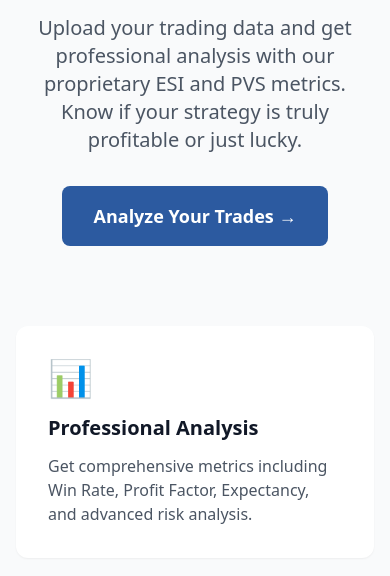
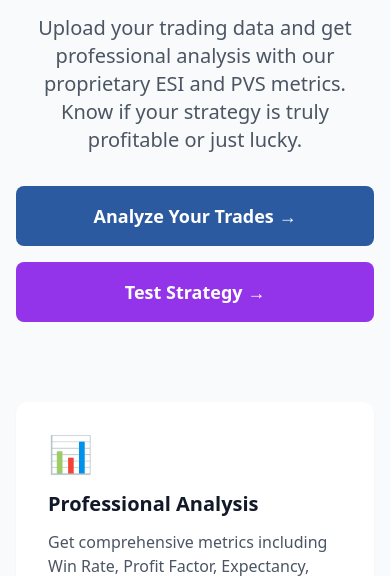
Before and after one commit to roelofgootjesgit/edgelab, a Flask app: page / in a window 390 px wide. Shown: the part 250-826 px from the top of the page. Run offline with Flask 3, Linux system fonts and the light colour scheme; some libraries are stand-ins or nearby versions.

Commit message:
feat: add strategy tester button to homepage
- Add purple CTA button linking to /simulator
- Implement responsive flex layout
- Provides dual entry points: CSV upload OR strategy testing
- Expands addressable market significantly

```diff
--- a/templates/index.html
+++ b/templates/index.html
@@ -54,9 +54,16 @@
                 Upload your trading data and get professional analysis with our proprietary ESI and PVS metrics.
                 Know if your strategy is truly profitable or just lucky.
             </p>
-            <a href="/upload" class="inline-block bg-edgelab-blue text-white px-8 py-4 rounded-lg text-lg font-semibold hover:bg-blue-700 transition transform hover:scale-105">
-                Analyze Your Trades →
-            </a>
+
+            <!-- TWO BUTTONS: CSV Upload + Strategy Tester -->
+            <div class="flex flex-col sm:flex-row gap-4 justify-center">
+                <a href="/upload" class="inline-block bg-edgelab-blue text-white px-8 py-4 rounded-lg text-lg font-semibold hover:bg-blue-700 transition transform hover:scale-105">
+                    Analyze Your Trades →
+                </a>
+                <a href="/simulator" class="inline-block bg-purple-600 text-white px-8 py-4 rounded-lg text-lg font-semibold hover:bg-purple-700 transition transform hover:scale-105">
+                    Test Strategy →
+                </a>
+            </div>
         </div>
 
         <!-- Features Grid -->
```
